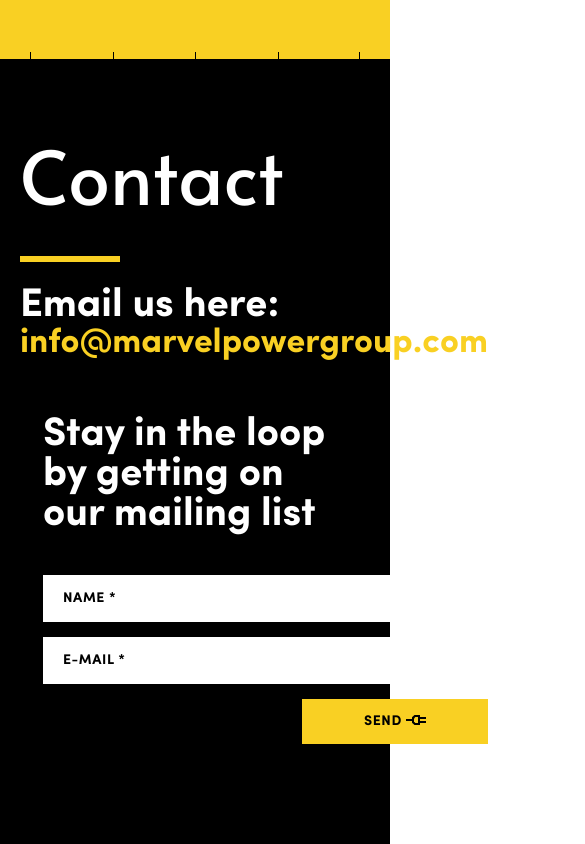
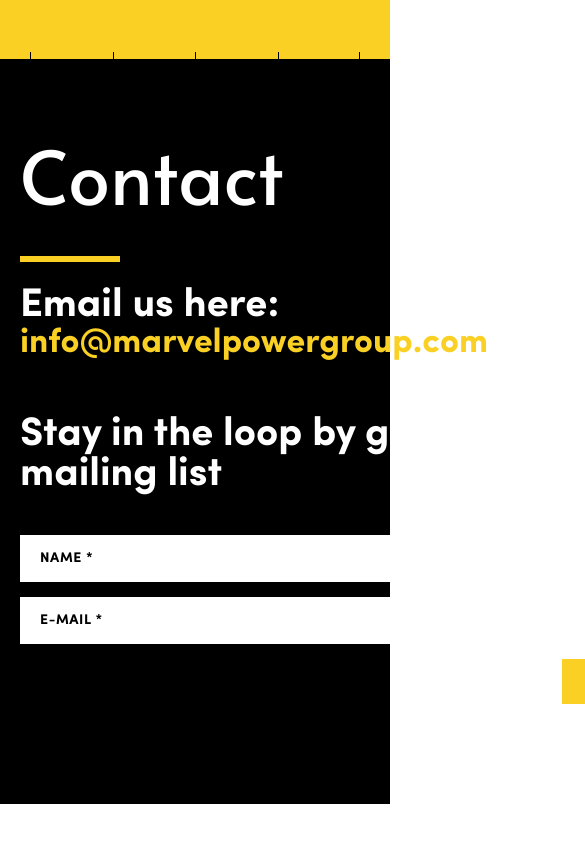
Before and after one commit to sergeyyellow/marvel-power-group, a website: page src/index.html in a window 390 px wide. Shown: the part 3044-3888 px from the top of the page, 585 px wide, since content can reach past the window. After the commit the page ends 3848 px from the top, so only its background shows below. Drawn offline with nearby package versions, Linux system fonts and the light colour scheme; files that its build step writes are made by us from their sources; files whose address does not match are found by name.

```diff
--- a/src/styles/blocks/section-four.scss
+++ b/src/styles/blocks/section-four.scss
@@ -87,6 +87,11 @@
         &__item-2 {
             justify-self: end;
 
+            @media (max-width: 1023px) {
+                justify-self: center;
+                width: 728px;
+            }
+
             h4 {
                 max-width: 290px;
 
@@ -98,6 +103,10 @@
 
                 margin-top: 54px;
                 margin-bottom: 40px;
+
+                @media (max-width: 1023px) {
+                    max-width: none;
+                }
             }
 
             .form-grid-container {
@@ -121,6 +130,10 @@
                     text-transform: uppercase;
 
                     cursor: text;
+
+                    @media (max-width: 1023px) {
+                        width: 100%;
+                    }
 
                     &::placeholder {
                         font-family: 'Sofia Pro', sans-serif;
```
Also changed, not shown: build/css/style.css.
